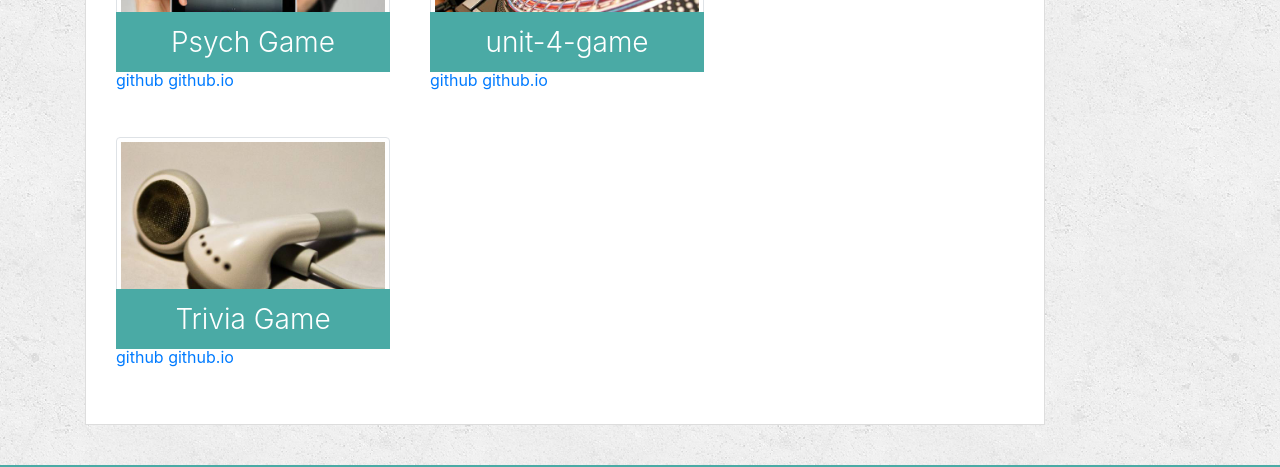
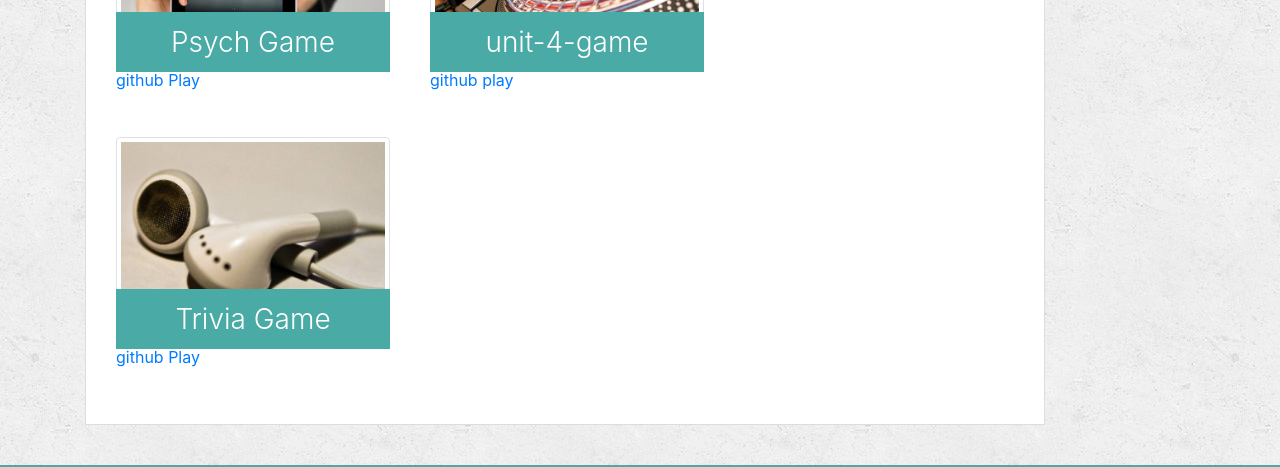
Before and after one commit to simonehong/Bootstrap-Portfolio, a plain HTML site: page portfolio.html in a window 1280 px wide. Shown: the part 400-867 px from the top of the page. Drawn offline with nearby package versions, Linux system fonts and the light colour scheme.

Commit message:
updated portfolio page

```diff
--- a/portfolio.html
+++ b/portfolio.html
@@ -29,7 +29,7 @@
       <div class="work">
         <img src="assets/images/technics-q-c-640-480-1.jpg" alt="Psych Game" class="img-thumbnail">
         <a href="https://github.com/simonehong/Psychic-Game">github</a>
-        <a href="https://simonehong.github.io/Psychic-Game/">github.io</a>
+        <a href="https://simonehong.github.io/Psychic-Game/">Play</a>
 
         <h3>Psych Game</h3>
       </div>
@@ -37,14 +37,14 @@
 
         <img src="assets/images/technics-q-c-640-480-2.jpg" alt="unit-4-game" class="img-thumbnail">
         <a href="https://github.com/simonehong/unit-4-game">github</a>
-        <a href="https://simonehong.github.io/unit-4-game/">github.io</a>
+        <a href="https://simonehong.github.io/unit-4-game/">play</a>
 
         <h3>unit-4-game</h3>
       </div>
       <div class="work">
         <img src="assets/images/technics-q-c-640-480-5.jpg" alt="Trivia Game" class="img-thumbnail">
         <a href="https://github.com/simonehong/TriviaGame">github</a>
-        <a href="https://simonehong.github.io/TriviaGame/">github.io</a>
+        <a href="https://simonehong.github.io/TriviaGame/">Play</a>
 
         <h3>Trivia Game</h3>
       </div>
```
